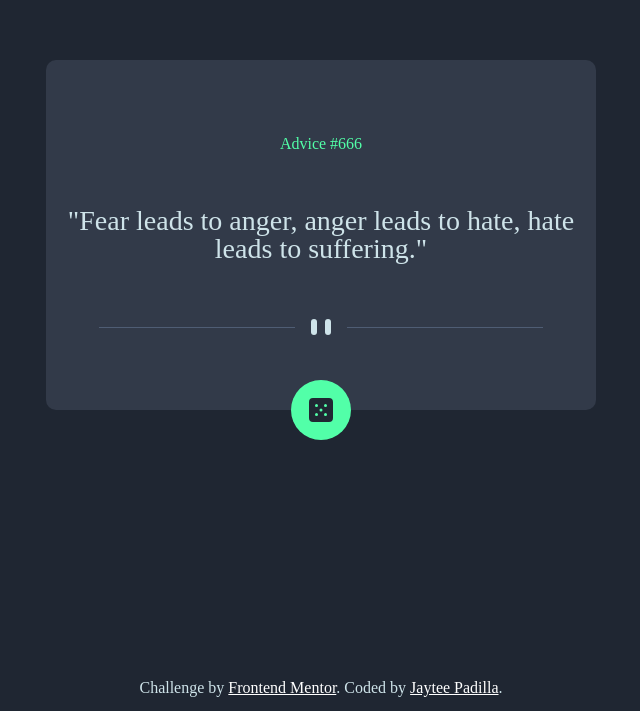
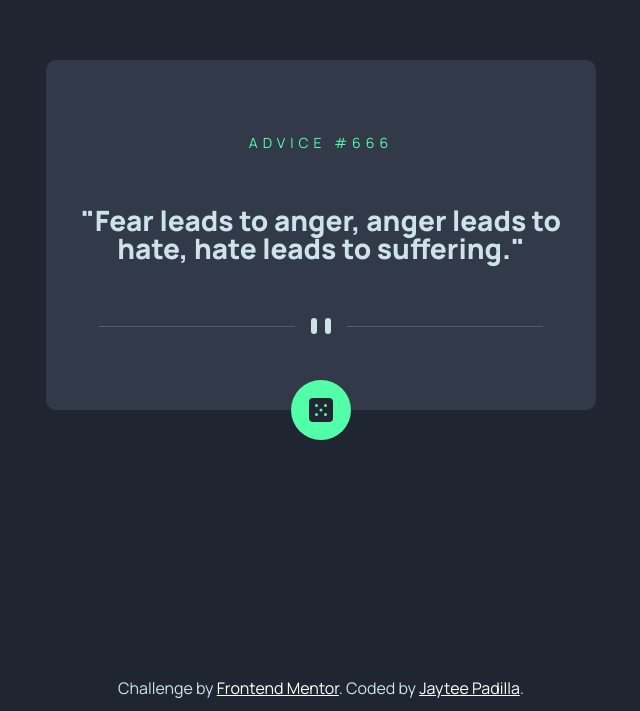
Before and after one commit to jaytee-padilla/advice-generator-app, a website: page index.html in a window 1280 px wide. Shown: the part 135-846 px from the top of the page, without its empty margins (319-959 px from the left). Drawn offline with Linux system fonts and the light colour scheme.

Commit message:
Added font styling

```diff
--- a/styles/scss/_base.scss
+++ b/styles/scss/_base.scss
@@ -4,4 +4,4 @@ $dark-grayish-blue: hsl(217, 19%, 24%);
 $text-color: hsl(193, 38%, 86%);
 $neon-green: hsl(150, 100%, 66%);
 
-@import url('https://fonts.googleapis.com/css2?family=Manrope:wght@800&display=swap');
+@import url('https://fonts.googleapis.com/css2?family=Manrope:wght@400;800&display=swap');
--- a/styles/scss/_layout.scss
+++ b/styles/scss/_layout.scss
@@ -5,7 +5,7 @@
 body {
   color: $text-color;
   background-color: $bg-color;
-  font-family: 'Manrope', sans-serif;
+  font-family: 'Manrope', sans-serif !important; // !important overrides CSS Reset specificity
 
   .container {
     display: flex;
--- a/styles/scss/components/_card.scss
+++ b/styles/scss/components/_card.scss
@@ -10,8 +10,15 @@
   border-radius: 10px;
   text-align: center;
 
+  h5 {
+    text-transform: uppercase;
+    letter-spacing: 5px;
+    font-size: 14px;
+  }
+
   blockquote {
     font-size: 28px;
+    font-weight: 800;
   }
 
   #desktop-divider {
```
Also changed, not shown: styles/css/main.css, 1 other file.
